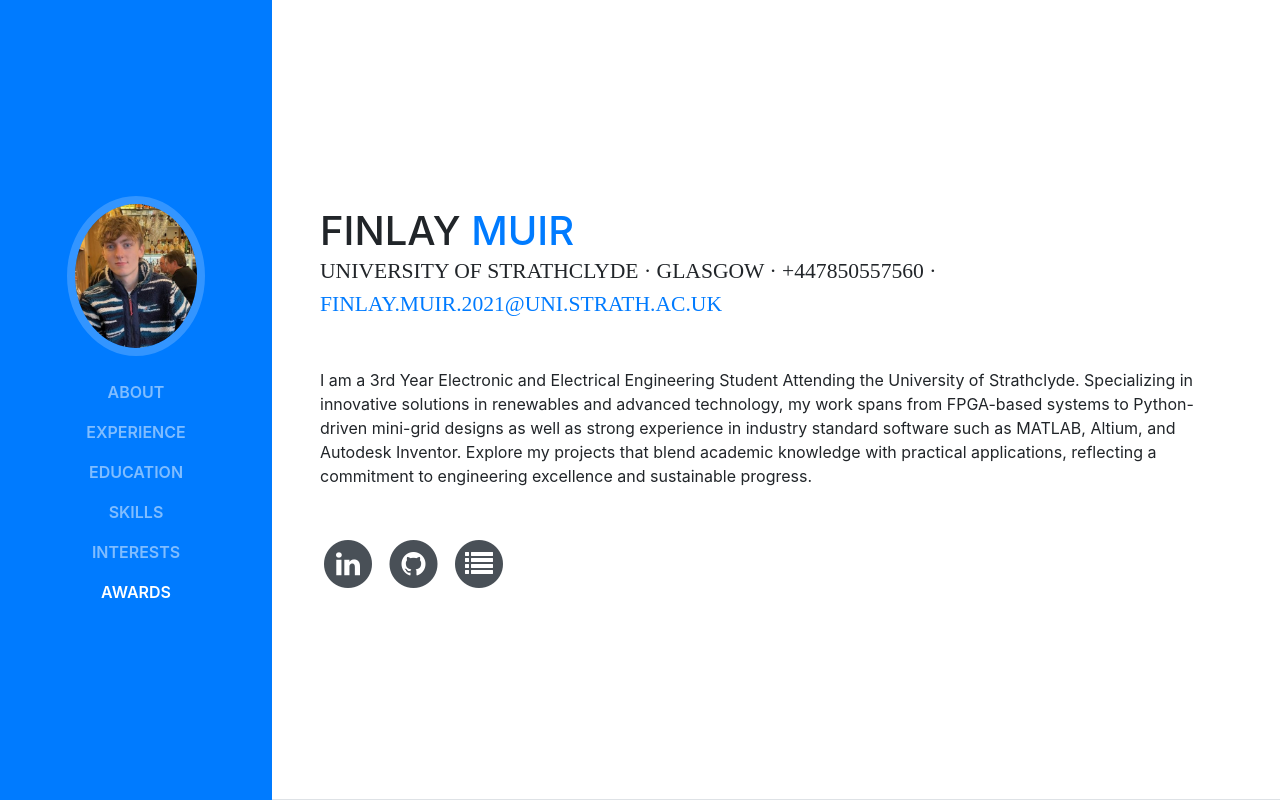
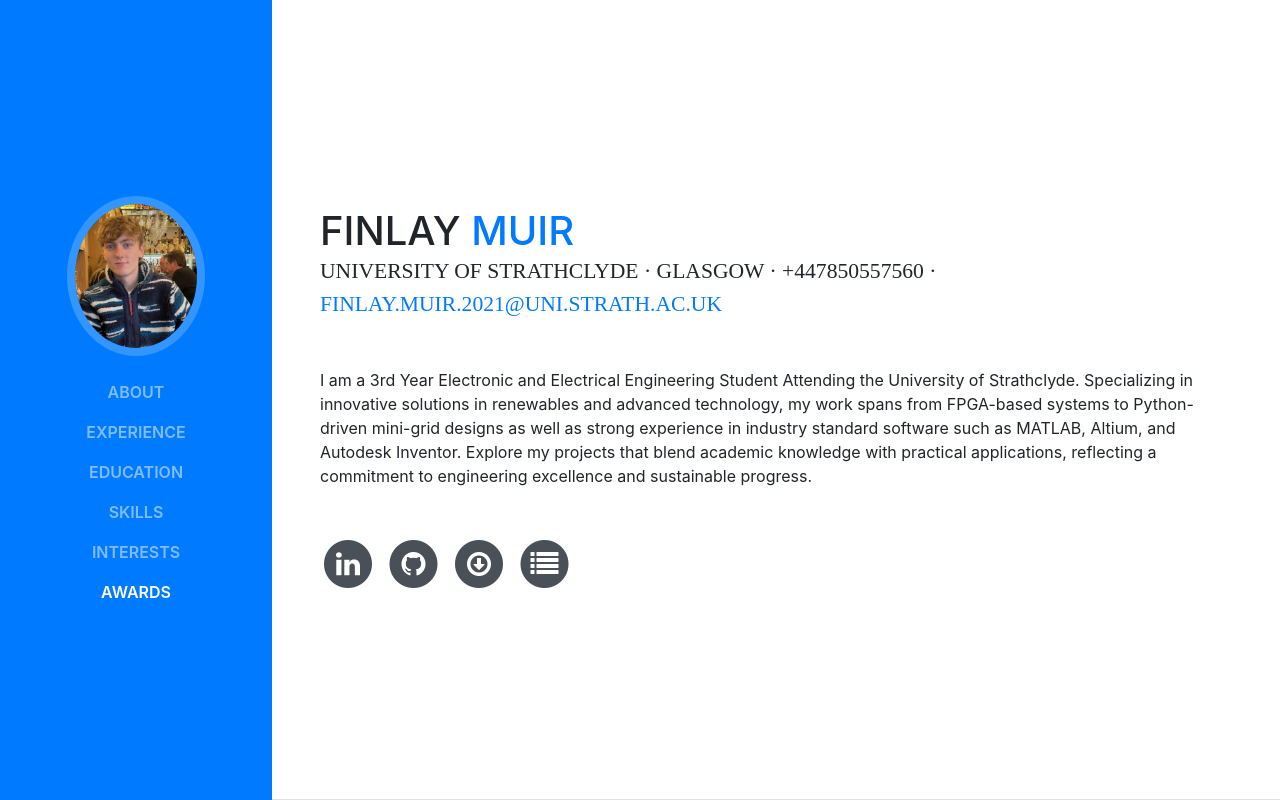
Before and after one commit to finmuir/fmuir.github.io, a website with bundled scripts: page index.html in a window 1280 px wide. Shown: the top 800 px of the page. Built offline with nearby package versions, Linux system fonts and the light colour scheme; a web font is replaced by a local one.

Commit message:
Update index.html

```diff
--- a/index.html
+++ b/index.html
@@ -85,6 +85,14 @@
                 <span class="fa-stack fa-lg">
                   <i class="fa fa-circle fa-stack-2x"></i>
                   <i class="fa fa-github fa-stack-1x fa-inverse"></i>
+                </span>
+              </a>
+            </li>
+            <li class="list-inline-item">
+              <a href="https://github.com/finmuir">
+                <span class="fa-stack fa-lg">
+                  <i class="fa fa-circle fa-stack-2x"></i>
+                  <i class="fa fa-arrow-circle-o-down fa-stack-1x fa-inverse"></i>
                 </span>
               </a>
             </li>
```
